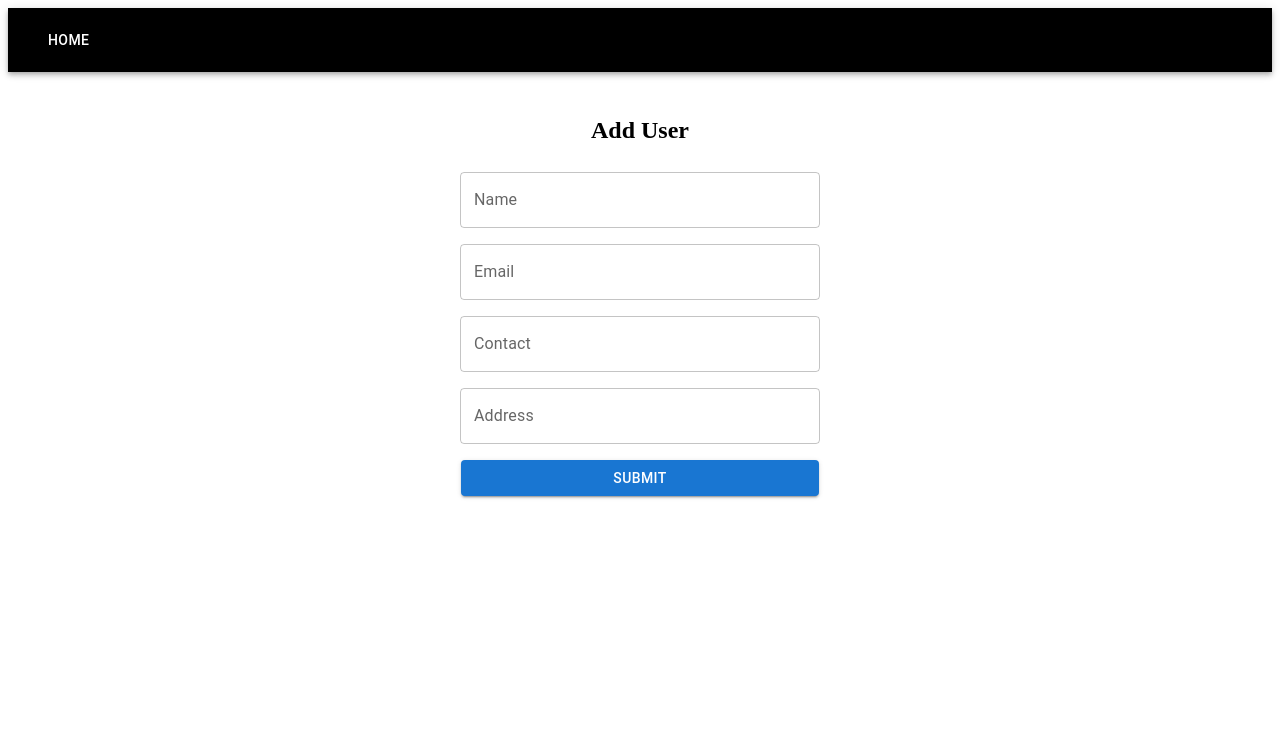
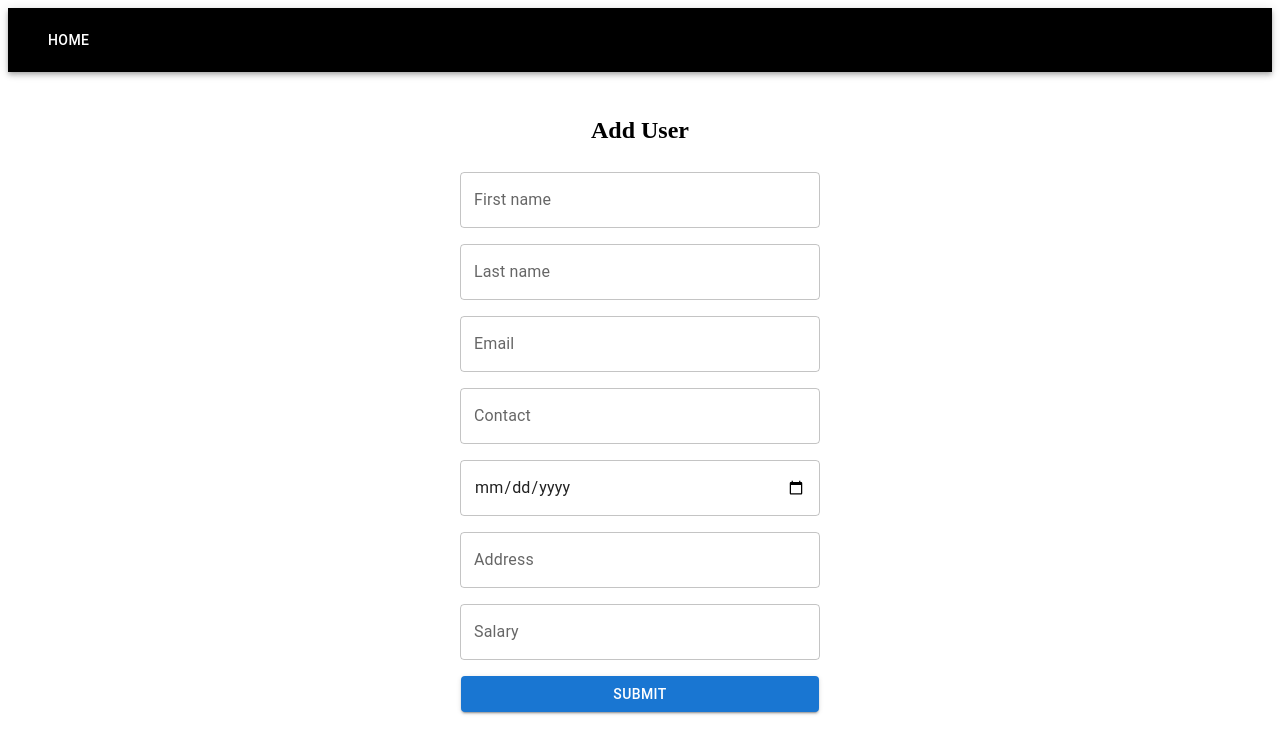
Before and after one commit to ptzt/Vortex-tp, a React (Create React App) app: page /adduser in a window 1280 px wide. Shown: the top 754 px of the page. Built offline with nearby package versions, Linux system fonts and the light colour scheme.

Commit message:
last version all working

```diff
--- a/db.json
+++ b/db.json
@@ -1,74 +1,44 @@
 {
   "user": [
     {
-      "name": "tom example nuevo6",
-      "email": "tom@tom.com",
+      "firstName": "Tomas",
+      "lastName": "Millan",
+      "email": "tomas@gmail.com",
       "contact": "123123",
-      "address": "tom",
+      "hireDate": "2022-10-01",
+      "salary": "3000",
+      "address": "Tucuman",
       "id": 16
     },
     {
-      "name": "tom example nuevo7",
-      "email": "tom@tom.com",
-      "contact": "123123",
-      "address": "tom",
+      "firstName": "Juan",
+      "lastName": "Rodriguez",
+      "email": "Juan@gmail.com",
+      "contact": "3811231234",
+      "hireDate": "2022-09-23",
+      "salary": "30000",
+      "address": "Tucuman",
       "id": 17
     },
     {
-      "name": "tom example nuevo8",
-      "email": "tom@tom.com",
-      "contact": "123123",
-      "address": "tom",
+      "firstName": "Andrea",
+      "lastName": "Millan",
+      "email": "Andrea@gmail.com",
+      "contact": "3811231234",
+      "hireDate": "2022-09-01",
+      "salary": "50000",
+      "address": "Tucuman",
       "id": 18
     },
     {
-      "name": "tomas9",
-      "email": "tomas@xample.com",
-      "contact": "12312",
-      "address": "tom",
+      "firstName": "Matias",
+      "lastName": "Millan",
+      "email": "Matias@gmail.com",
+      "contact": "3811231245",
+      "hireDate": "2022-08-11",
+      "salary": "25000",
+      "address": "Alderetes",
       "id": 19
-    },
-    {
-      "name": "example 2020202020",
-      "email": "tom@example.com",
-      "contact": "12312",
-      "address": "tom",
-      "id": 20
-    },
-    {
-      "name": "Nuevo ejemplo con filtrosssssss",
-      "email": "tomasmillan@gmail.com",
-      "contact": "3814414499",
-      "address": "Tucuman",
-      "id": 21
-    },
-    {
-      "name": "Garay capo",
-      "email": "garay@example.com",
-      "contact": "1231231",
-      "address": "example",
-      "id": 22
-    },
-    {
-      "name": "Sergio capo",
-      "email": "sergio@example.com",
-      "contact": "12312",
-      "address": "example",
-      "id": 23
-    },
-    {
-      "name": "s",
-      "email": "s",
-      "contact": "1",
-      "address": "s",
-      "id": 24
-    },
-    {
-      "name": "sdasda12312",
-      "email": "tom@example.com",
-      "contact": "123",
-      "address": "tom",
-      "id": 25
     }
   ]
 }
--- a/src/App.js
+++ b/src/App.js
@@ -1,5 +1,5 @@
 import React from 'react'
-import { Route, Routes } from 'react-router-dom'
+import { Route, Routes, Navigate } from 'react-router-dom'
 
 import Home from './pages/Home'
 import Navbar from './components/Navbar'
--- a/src/pages/AddUser.js
+++ b/src/pages/AddUser.js
@@ -1,4 +1,4 @@
-import React, { useState, useForm } from 'react'
+import React, { useState } from 'react'
 import Box from '@mui/material/Box'
 import TextField from '@mui/material/TextField'
 import Button from '@mui/material/Button'
@@ -8,9 +8,12 @@ import { addUser } from '../redux/actions'
 
 export const AddUser = () => {
   const [state, setState] = useState({
-    name: '',
+    firstName: '',
+    lastName: '',
     email: '',
     contact: '',
+    hireDate: '',
+    salary: '',
     address: '',
   })
 
@@ -18,7 +21,16 @@ export const AddUser = () => {
   let dispatch = useDispatch()
   let history = useNavigate()
 
-  const { name, email, contact, address } = state
+  const {
+    name,
+    firstName,
+    lastName,
+    email,
+    contact,
+    hireDate,
+    salary,
+    address,
+  } = state
 
   const handleInputChange = (e) => {
     let { name, value } = e.target
@@ -27,9 +39,10 @@ export const AddUser = () => {
 
   const handleSubmit = (e) => {
     e.preventDefault()
-    if (!name || !address || !contact || !email) {
+    if (!firstName || !lastName || !hireDate || !salary || !contact || !email) {
       setError('Please input all input field')
     } else {
+      window.alert('Empleado agregado')
       dispatch(addUser(state))
       history('/')
       setError('')
@@ -52,11 +65,21 @@ export const AddUser = () => {
       >
         <TextField
           id="outlined-basic"
-          label="Name"
+          label="First name"
           variant="outlined"
-          value={name}
+          value={firstName}
           type="text"
-          name="name"
+          name="firstName"
+          onChange={handleInputChange}
+        />
+        <br />
+        <TextField
+          id="outlined-basic"
+          label="Last name"
+          variant="outlined"
+          value={lastName}
+          type="text"
+          name="lastName"
           onChange={handleInputChange}
         />
         <br />
@@ -82,11 +105,30 @@ export const AddUser = () => {
         <br />
         <TextField
           id="outlined-basic"
+          variant="outlined"
+          value={hireDate}
+          type="date"
+          name="hireDate"
+          onChange={handleInputChange}
+        />
+        <br />
+        <TextField
+          id="outlined-basic"
           label="Address"
           variant="outlined"
           value={address}
-          type="text"
+          type="address"
           name="address"
+          onChange={handleInputChange}
+        />
+        <br />
+        <TextField
+          id="outlined-basic"
+          label="Salary"
+          variant="outlined"
+          value={salary}
+          type="number"
+          name="salary"
           onChange={handleInputChange}
         />
         <br />
--- a/src/pages/EditUser.js
+++ b/src/pages/EditUser.js
@@ -19,7 +19,7 @@ export const EditUser = () => {
   let history = useNavigate()
   let { id } = useParams()
   const { user } = useSelector((state) => state.data)
-  const { name, email, contact, address } = state
+  const { name, email, contact, address, salary } = state
   const [disabled, setDisabled] = useState(true)
   const [show, setShow] = useState(true)
 
@@ -41,7 +41,7 @@ export const EditUser = () => {
   const handleSubmit = (e) => {
     e.preventDefault()
     if (window.confirm('Do you want to confirm the update?')) {
-      if (!name || !address || !contact || !email) {
+      if (!name || !address || !contact || !email || !salary) {
         setError('Please input all input field')
       } else {
         dispatch(updateUser(state, id))
@@ -51,12 +51,50 @@ export const EditUser = () => {
     }
   }
 
+  const handleCancelEdit = (e) => {
+    if (window.confirm('Are you sure to cancel the edit? ')) {
+    } else {
+      e.preventDefault()
+    }
+  }
+
   const handleEdit = (e) => {
-    if (window.confirm('Are you sure you want to edit the user?')) {
+    if (window.confirm('Are you sure?')) {
       e.preventDefault()
       setDisabled(!disabled)
       setShow(!show)
     }
+  }
+
+  function twoButtons() {
+    return (
+      <Box
+        component="form"
+        sx={{
+          '& > :not(style)': { m: 1, width: '45ch' },
+        }}
+        noValidate
+        autoComplete="off"
+        style={{ margin: '0 auto', display: 'flex' }}
+      >
+        <Button
+          variant="contained"
+          color="primary"
+          type="submit"
+          onClick={handleSubmit}
+        >
+          Submit
+        </Button>
+        <Button
+          variant="contained"
+          color="secondary"
+          type="submit"
+          onClick={handleCancelEdit}
+        >
+          Cancel
+        </Button>
+      </Box>
+    )
   }
 
   return (
@@ -130,6 +168,24 @@ export const EditUser = () => {
           value={address || ''}
           type="text"
           name="address"
+          onChange={handleInputChange}
+          disabled={disabled}
+          InputProps={{ disableUnderline: true }}
+          sx={{
+            '& .MuiInputBase-input.Mui-disabled': {
+              WebkitTextFillColor: 'black',
+            },
+          }}
+        />
+        <br />
+        <TextField
+          id="outlined-basic"
+          label="Salary"
+          variant="outlined"
+          value={salary || ''}
+          type="text"
+          name="salary"
+          onChange={handleInputChange}
           disabled={disabled}
           InputProps={{ disableUnderline: true }}
           sx={{
@@ -150,14 +206,7 @@ export const EditUser = () => {
             Edit
           </Button>
         ) : (
-          <Button
-            variant="contained"
-            color="primary"
-            type="submit"
-            onClick={handleSubmit}
-          >
-            Submit
-          </Button>
+          twoButtons()
         )}
       </Box>
     </div>
--- a/src/pages/Home.js
+++ b/src/pages/Home.js
@@ -8,7 +8,6 @@ import Checkbox from '@mui/material/Checkbox'
 import Button from '@mui/material/Button'
 
 const Home = () => {
-  //EXAMPLE
   const { users } = useSelector((state) => state.data)
   const [filter, setFilter] = useState(false)
   const handleChange = () => {
@@ -16,9 +15,13 @@ const Home = () => {
   }
 
   const columns = [
-    { title: 'Name', field: 'name' },
+    { title: 'Id', field: 'id' },
+    { title: 'First name', field: 'firstName' },
+    { title: 'Last name', field: 'lastName' },
     { title: 'Email', field: 'email' },
     { title: 'Contact', field: 'contact' },
+    { title: 'Hire Date', field: 'hireDate' },
+    { title: 'Salary', field: 'salary' },
     { title: 'Address', field: 'address' },
     {
       title: 'Action',
@@ -64,7 +67,9 @@ const Home = () => {
           filtering: filter,
           search: true,
           pageSize: 10,
-          rowsPerPageOptions: [5, 10, 200],
+          rowsPerPageOptions: [5, 10, 20],
+          sorting: true,
+          thirdSortClick: false,
         }}
         actions={[
           {
--- a/src/redux/actions.js
+++ b/src/redux/actions.js
@@ -1,26 +1,32 @@
-import * as types from './actionType'
+import {
+  GET_USERS,
+  DELETE_USERS,
+  ADD_USER,
+  GET_SINGLE_USER,
+  UPDATE_USER,
+} from './actionType'
 import axios from 'axios'
 
 const getUsers = (users) => ({
-  type: types.GET_USERS,
+  type: GET_USERS,
   payload: users,
 })
 
 const userDeleted = () => ({
-  type: types.DELETE_USERS,
+  type: DELETE_USERS,
 })
 
 const userAdd = () => ({
-  type: types.ADD_USER,
+  type: ADD_USER,
 })
 
 const getUser = (user) => ({
-  type: types.GET_SINGLE_USER,
+  type: GET_SINGLE_USER,
   payload: user,
 })
 
 const userUpdate = () => ({
-  type: types.UPDATE_USER,
+  type: UPDATE_USER,
 })
 
 const URL = 'http://localhost:5000/user'
--- a/src/redux/reducer.js
+++ b/src/redux/reducer.js
@@ -1,4 +1,10 @@
-import * as types from './actionType'
+import {
+  GET_USERS,
+  DELETE_USERS,
+  ADD_USER,
+  GET_SINGLE_USER,
+  UPDATE_USER,
+} from './actionType'
 
 const initialState = {
   users: [],
@@ -8,29 +14,29 @@ const initialState = {
 
 const usersReducers = (state = initialState, action) => {
   switch (action.type) {
-    case types.GET_USERS:
+    case GET_USERS:
       return {
         ...state,
         users: action.payload,
         loading: false,
       }
-    case types.DELETE_USERS:
+    case DELETE_USERS:
       return {
         ...state,
         loading: false,
       }
-    case types.ADD_USER:
+    case ADD_USER:
       return {
         ...state,
         loading: false,
       }
-    case types.GET_SINGLE_USER:
+    case GET_SINGLE_USER:
       return {
         ...state,
         user: action.payload,
         loading: false,
       }
-    case types.UPDATE_USER:
+    case UPDATE_USER:
       return {
         ...state,
         loading: false,
```
